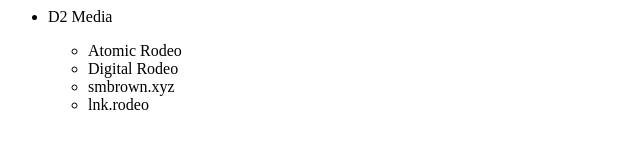
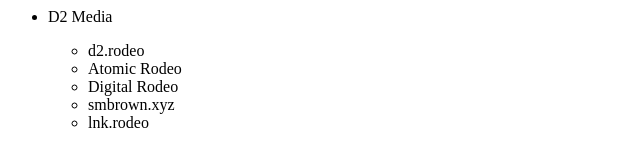
Before and after one commit to smbrown/atomicrodeo, a plain HTML site: page index.html in a window 1280 px wide. Shown: the whole page, without its empty margins (0-640 px from the left). Drawn offline with Linux system fonts and the light colour scheme.

Commit message:
Update index.html

```diff
--- a/index.html
+++ b/index.html
@@ -2,6 +2,7 @@
   <li>
     <p>D2 Media</p>
     <ul>
+      <li>d2.rodeo</li>
       <li>Atomic Rodeo</li>
       <li>Digital Rodeo</li>
     </ul>
```
